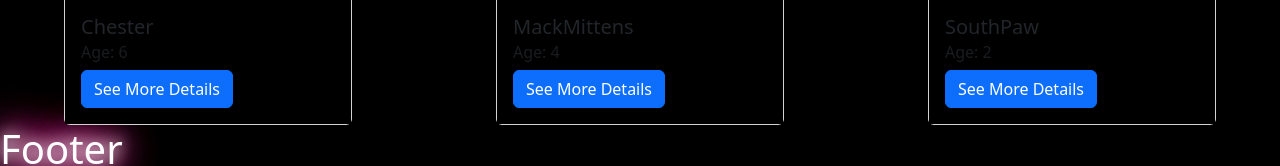
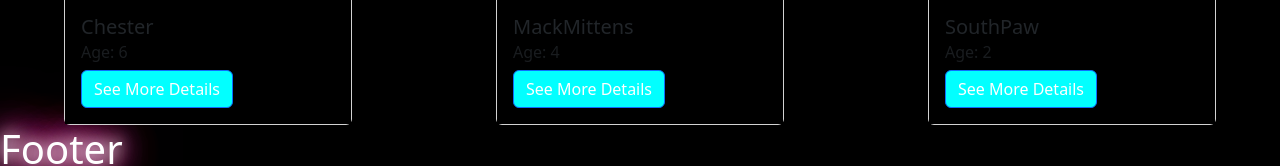
Before and after one commit to learn-academy-2024-alpha/cat-tinder-frontend-catdaddys-luis-mark, a React (Create React App) app: page /catindex in a window 1280 px wide. Shown: the part 446-612 px from the top of the page. Built offline with nearby package versions, Linux system fonts and the light colour scheme.

Commit message:
cleaned up tags removed unecessary styles

```diff
--- a/src/App.css
+++ b/src/App.css
@@ -41,11 +41,28 @@ button, .btn-primary {
   background-color: #0bd3d3;
   border: none;
   color: #ffffff;
+  transition: background-color 0.3s ease, box-shadow 0.3s ease; /* Added box-shadow transition */
+  box-shadow: 0 0 0 transparent; /* Initial box-shadow is transparent */
 }
 
 button:hover, .btn-primary:hover {
-  background-color: #f890e7;
+  background-color: #f890e7 ; /* Change background color to pink on hover */
+  box-shadow: 0 0 20px #f890e7;
 }
+
+.custom-btn {
+  background-color: #02ffff !important;
+  border: none;
+  color: #ffffff !important;
+  transition: background-color 0.3s ease, box-shadow 0.3s ease; /* Added box-shadow transition */
+  box-shadow: 0 0 0 transparent; /* Initial box-shadow is transparent */
+}
+
+.custom-btn:hover {
+  background-color: #f890e7 !important; /* Change background color to pink on hover */
+  box-shadow: 0 0 20px #f890e7;
+}
+
 
 
 .not-found-container {
--- a/src/pages/CatIndex.js
+++ b/src/pages/CatIndex.js
@@ -14,8 +14,7 @@ const CatIndex = ({ cats }) => {
             <CardSubtitle tag="h6" className="mb-2 text-muted">
               Age: {cat.age}
             </CardSubtitle>
-            <NavLink to={`/catshow/${cat.id}`} className="btn btn-primary">
-              See More Details
+            <NavLink to={`/catshow/${cat.id}`} className="btn btn-primary custom-btn">          See More Details
             </NavLink>
           </CardBody>
         </Card>
--- a/src/pages/CatNew.js
+++ b/src/pages/CatNew.js
@@ -51,7 +51,7 @@ const CatNew = ({ createNewCat }) => {
                 {...register("name", { required: true })}
               />
               {errors.name && (
-                <span >Name is required</span>
+                <span>Name is required</span>
               )}
             </FormGroup>
           </Col>
@@ -68,7 +68,7 @@ const CatNew = ({ createNewCat }) => {
                 {...register("age", { required: true })}
               />
               {errors.age && (
-                <span >Age is required</span>
+                <span>Age is required</span>
               )}
             </FormGroup>
           </Col>
@@ -84,7 +84,7 @@ const CatNew = ({ createNewCat }) => {
             {...register("enjoys", { required: true })}
           />
           {errors.enjoys && (
-            <span >Enjoys is required</span>
+            <span>Enjoys is required</span>
           )}
         </FormGroup>
         <FormGroup>
@@ -98,14 +98,11 @@ const CatNew = ({ createNewCat }) => {
             {...register("image", { required: true })}
           />
           {errors.image && (
-            <span >Image is required</span>
+            <span>Image is required</span>
           )}
         </FormGroup>
         <div className="centering-content">
-          <button
-            type="submit"
-            className="nav-button gochi-hand-regular"
-          >
+          <button type="submit">
             Submit
           </button>
         </div>
```
